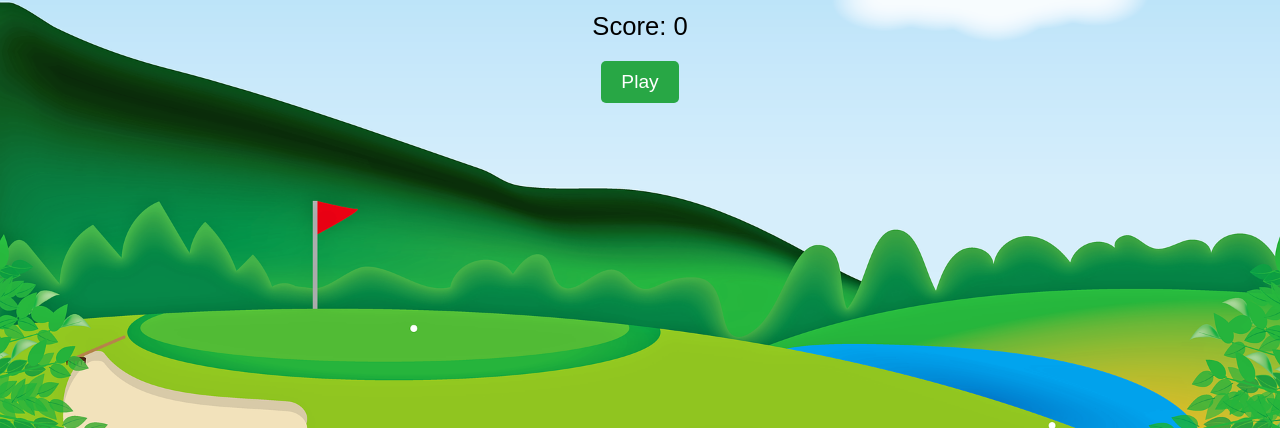
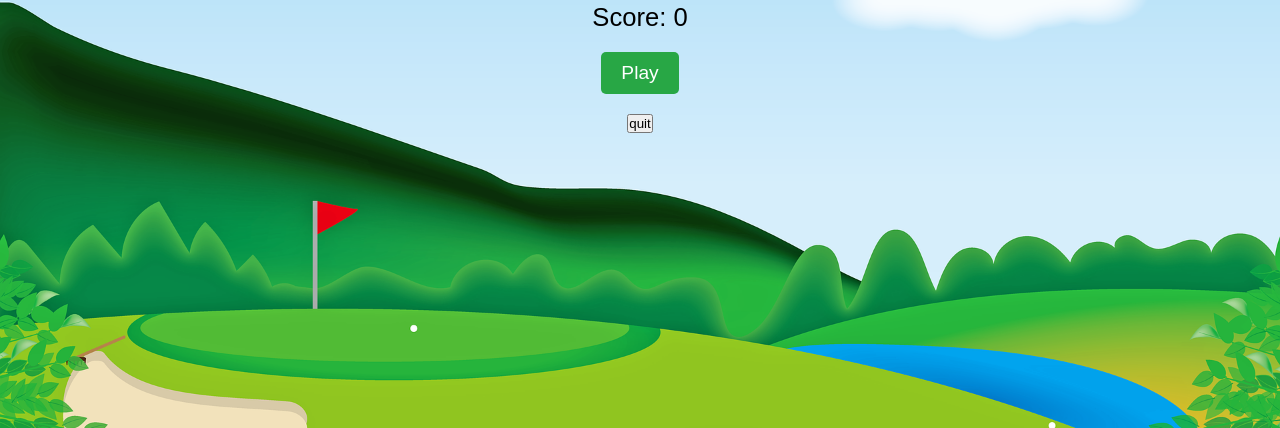
Before and after one commit to AmanLatya/Dino_-Dragon-, a plain HTML site: page index.html in a window 1280 px wide. Shown: the part 372-800 px from the top of the page. Drawn offline with Linux system fonts and the light colour scheme.

Commit message:
this is my first commit

```diff
--- a/index.html
+++ b/index.html
@@ -17,7 +17,7 @@
         <button id="playButton" onclick="startGame()">Play</button> <!-- Play Button -->
         <button id="restartButton" onclick="restartGame()">Restart</button> <!-- Restart Button -->
         <div class="dino"></div>
-        <div class="dragon obstacleAnimation"></div>
+        <div class="dragon obstacleAnimation"></div><button>quit</button>
     </div>
 </body>
 </html>
```
Also changed, not shown: new.html (added).
